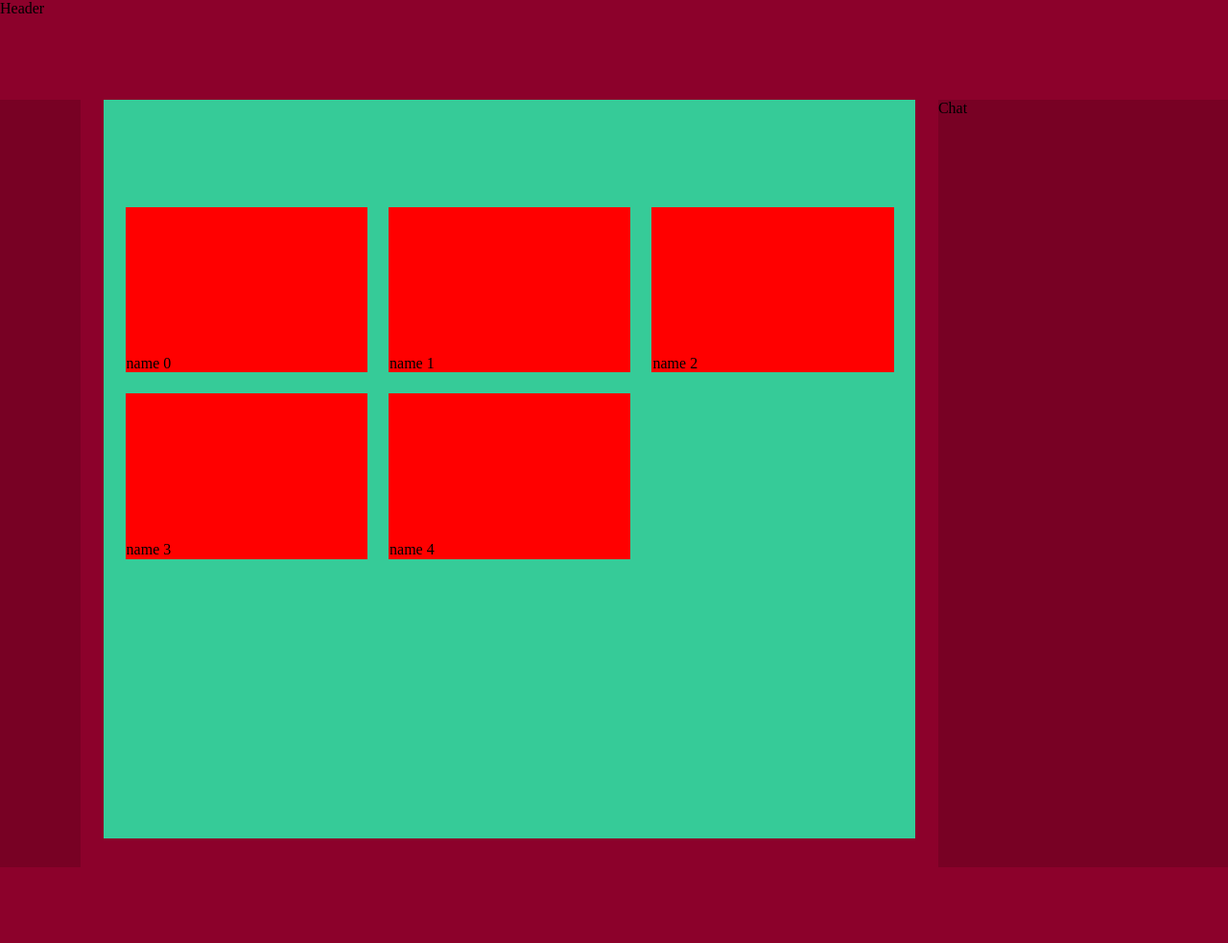
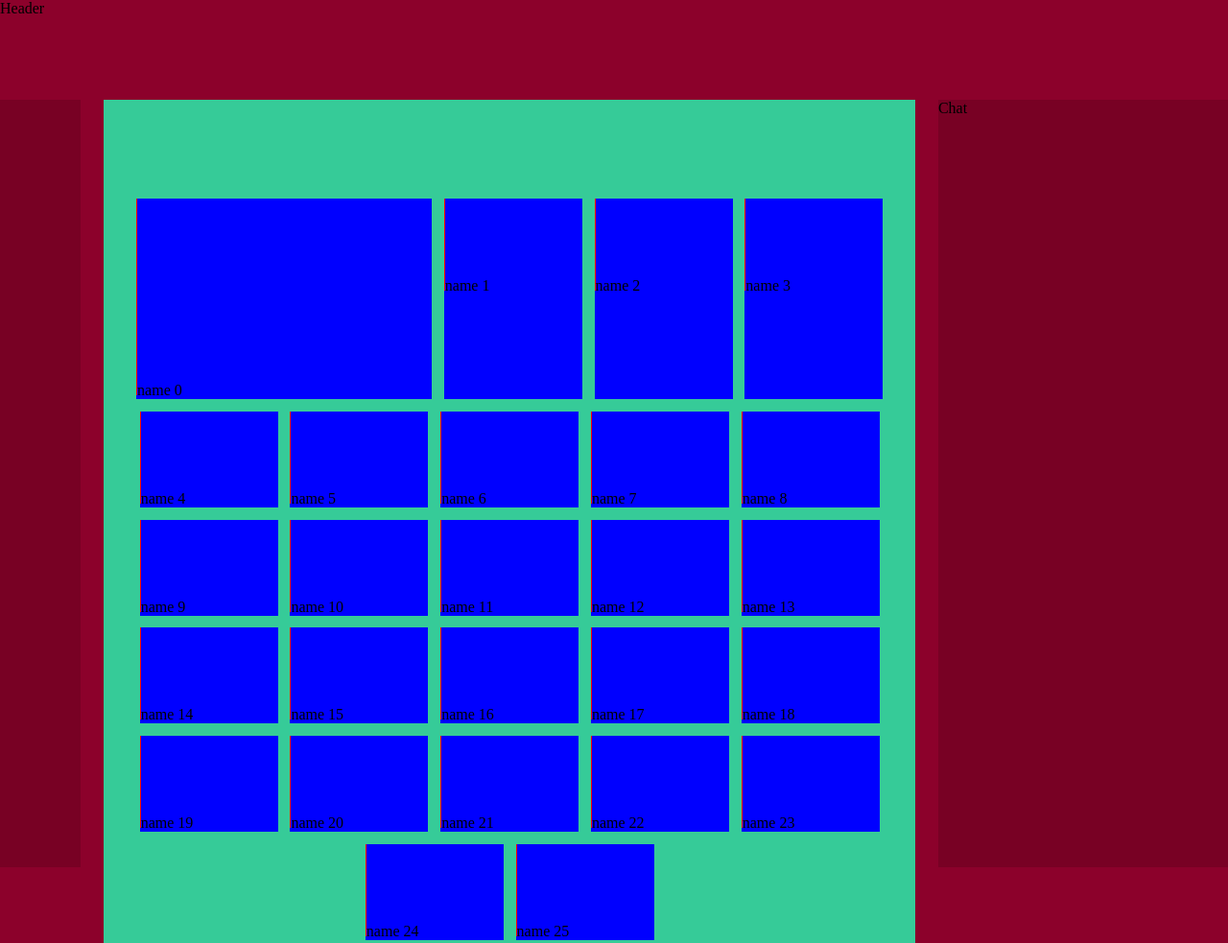
Before and after one commit to amortemousque/visio-layout, a plain HTML site: page index.html in a window 1280 px wide. Shown: the top 983 px of the page at 96% size. Before the commit the page ends 904 px from the top, so only its background shows below. Drawn offline with Linux system fonts and the light colour scheme.

Commit message:
Flex layout

```diff
--- a/index.html
+++ b/index.html
@@ -10,17 +10,23 @@
     <style>
       :root {
         --cell-ratio: 3/2;
-        --grid-columns: 1;
+        --cell-percentage: 100%;
         --person-ratio: 3/2;
         --grid-gap: 1.73vw;
       }
 
       .grid {
         margin: 0 auto;
+
+        display: flex;
+        flex-wrap: wrap;
+        justify-content: center;
+
         padding: var(--grid-gap);
-        display: grid;
         gap: var(--grid-gap);
-        grid-template-columns: repeat(var(--grid-columns), auto);
+
+        /* height: 80vh; */
+        /* grid-template-columns: repeat(var(--grid-columns), auto); */
       }
 
       .person {
@@ -41,29 +47,43 @@
       }
 
       .grid-1-column {
-        --grid-columns: 1;
+        --cell-percentage: 100%;
       }
 
       .grid-2-column {
         --grid-columns: 2;
+        --cell-percentage: 50%;
       }
 
       .grid-3-column {
         --grid-columns: 3;
+        --cell-percentage: 33%;
       }
 
       .grid-4-column {
         --grid-columns: 4;
         --grid-gap: 1vw;
+        --cell-percentage: 25%;
       }
 
       .grid-5-column {
         --grid-columns: 5;
         --grid-gap: 1vw;
+        --cell-percentage: 20%;
+      }
+
+      .grid-5-column.grid > div {
+        background-color: blue;
+        min-width: 50px;
+      }
+
+      .grid-5-column .speaker {
+        --cell-percentage: 40%;
       }
 
       .grid > div {
         background-color: blue;
+        flex: 0 0 calc(var(--cell-percentage) - 20px);
       }
     </style>
   </head>
@@ -74,7 +94,7 @@
     <div class="chat">Chat</div>
 
     <script>
-      initRoom(5)
+      initRoom(26)
     </script>
   </body>
 </html>
--- a/visio.js
+++ b/visio.js
@@ -45,11 +45,12 @@ function drawGrid() {
 
   for (let person of people) {
     let cell = document.createElement("div")
-    let personElement = document.createElement("div")
-    personElement.classList.add("person")
-    personElement.innerHTML = person.name
-    if (person.speaking) personElement.classList.add("speaking")
-    cell.append(personElement)
+    cell.classList.add("person")
+
+    cell.classList.add(person.type)
+
+    cell.innerHTML = person.name
+    if (person.speaking) cell.classList.add("speaking")
     document.querySelector(".grid").append(cell)
 
     // observe if a person is visible
@@ -66,7 +67,7 @@ function drawGrid() {
       },
       { threshold: 1 }
     )
-    observer.observe(personElement)
+    observer.observe(cell)
   }
 }
 
```
